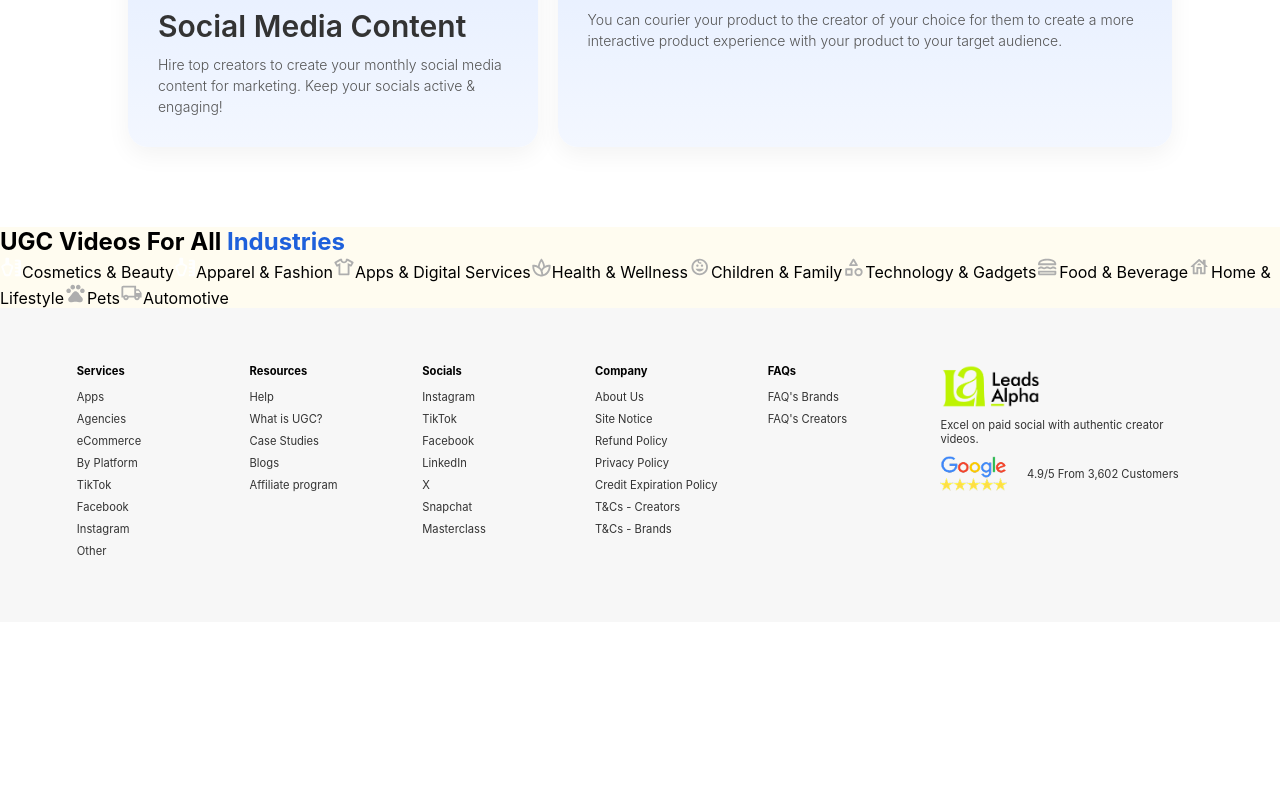
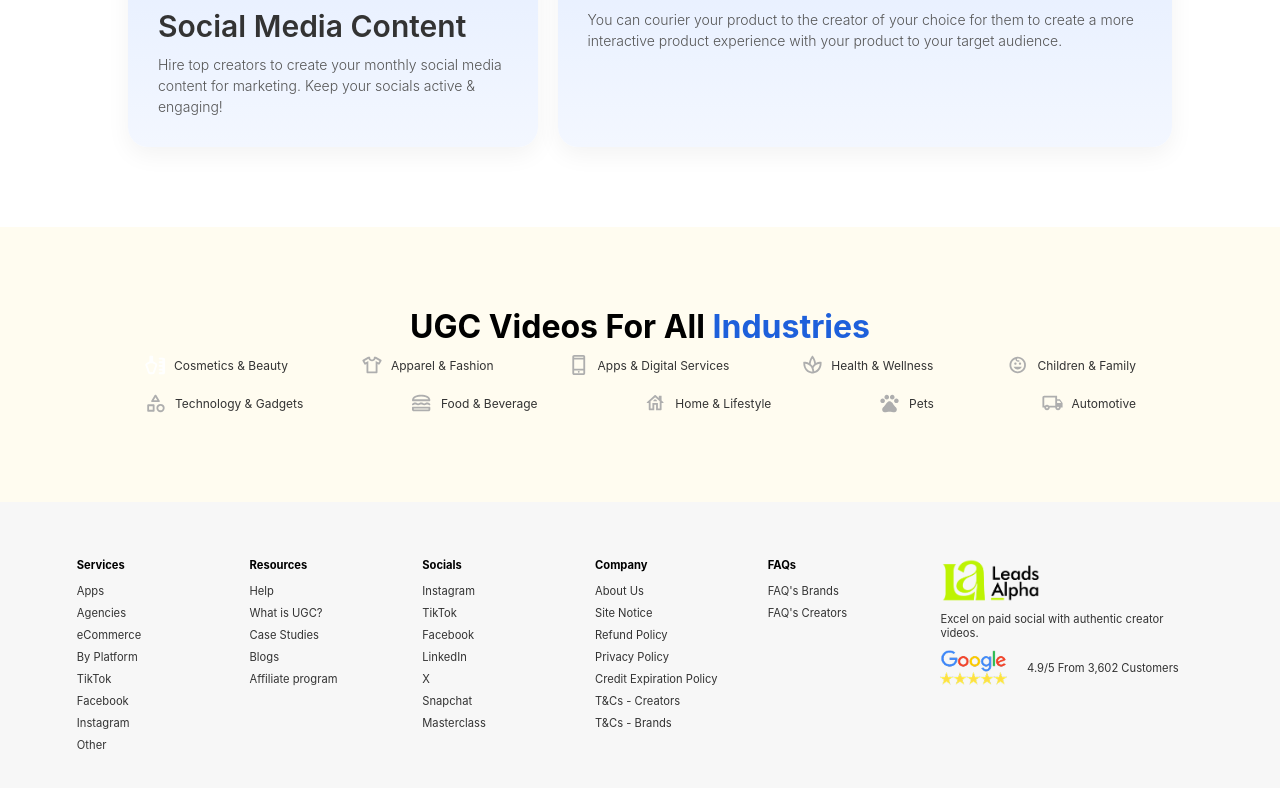
Before and after one commit to KingOfKings01/leads-alpha-free, a React (Vite) app: page / in a window 1280 px wide. Shown: the part 1231-2019 px from the top of the page. Before the commit the page ends 1853 px from the top, so only its background shows below. Built offline with nearby package versions, Linux system fonts and the light colour scheme; no server answers.

Commit message:
Section 6 home page is on going, next videos.

```diff
--- a/public/home.css
+++ b/public/home.css
@@ -2,8 +2,8 @@
 
 .home {
   background: #fffcf0;
-  .mark{
-    color: #1E60DB;
+  .mark {
+    color: #1e60db;
   }
 }
 
@@ -479,3 +479,40 @@
     }
   }
 }
+
+#s-6 {
+  padding: 10vh 10vw;
+  background: #fffcf0;
+  h1 {
+    text-align: center;
+    font-weight: 6 00;
+    font-size: xx-large;
+  }
+
+  .industries {
+    display: flex;
+    justify-content: space-between;
+    flex-wrap: wrap;
+  }
+
+  .option {
+    display: flex;
+    align-items: center;
+    gap: 8px;
+    padding: 8px 16px;
+    border-radius: 25px;
+    color: #333;
+    text-decoration: none;
+    background-color: transparent;
+    transition: background-color 0.3s;
+  }
+
+  .option.active {
+    background-color: #1d64e7;
+    color: white;
+  }
+
+  p {
+    font-size: 12px;
+  }
+}
--- a/src/components/Home/Industries.jsx
+++ b/src/components/Home/Industries.jsx
@@ -35,7 +35,9 @@ export default function Industries() {
           }
         >
           <img src={icon} alt={title} />
-          {title}
+          <p>
+            {title}
+          </p>
         </NavLink>
       ))}
     </div>
--- a/src/pages/Home.jsx
+++ b/src/pages/Home.jsx
@@ -148,7 +148,7 @@ export default function Home() {
           <ServicesGrid />
         </section>
 
-        <section id="6">
+        <section id="s-6">
           <h1>
             UGC Videos For All <span className="mark">Industries</span>
           </h1>
```
Also changed, not shown: src/assets/section-6/svg_2.svg, src/assets/section-6/svg_3.svg.
